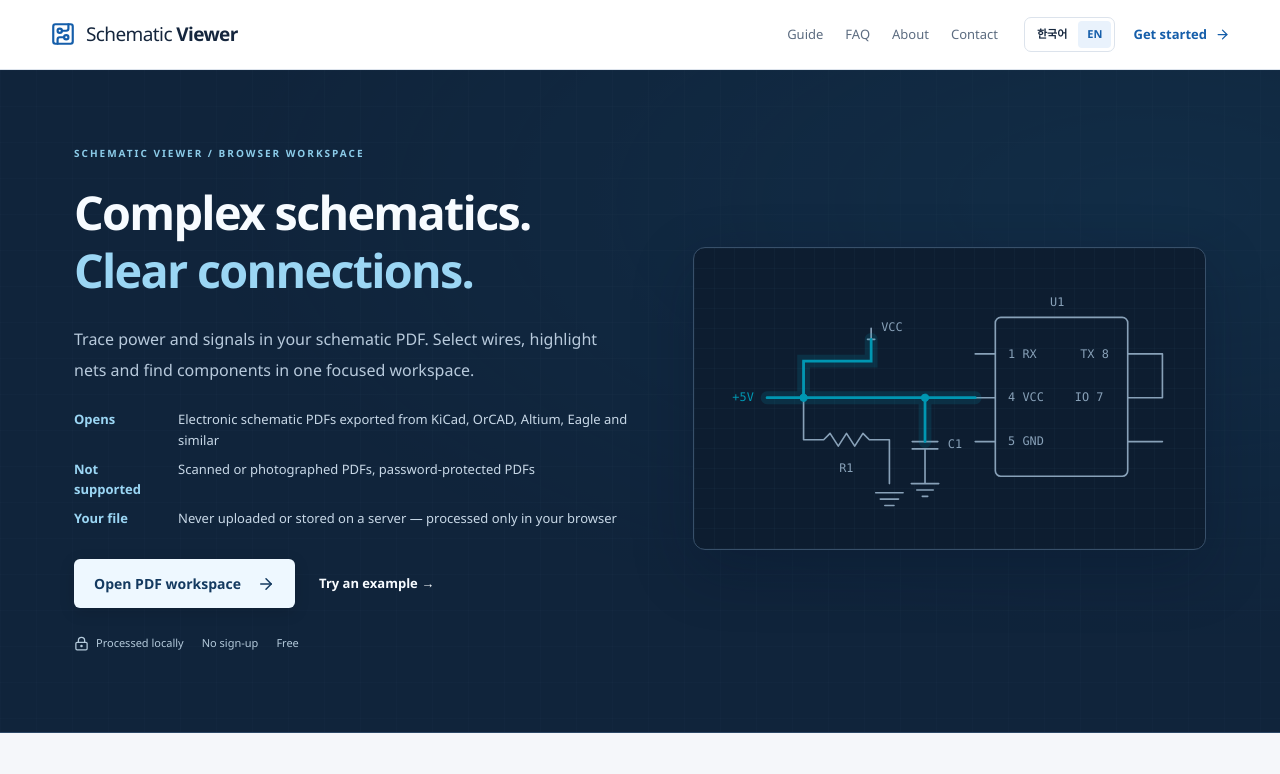
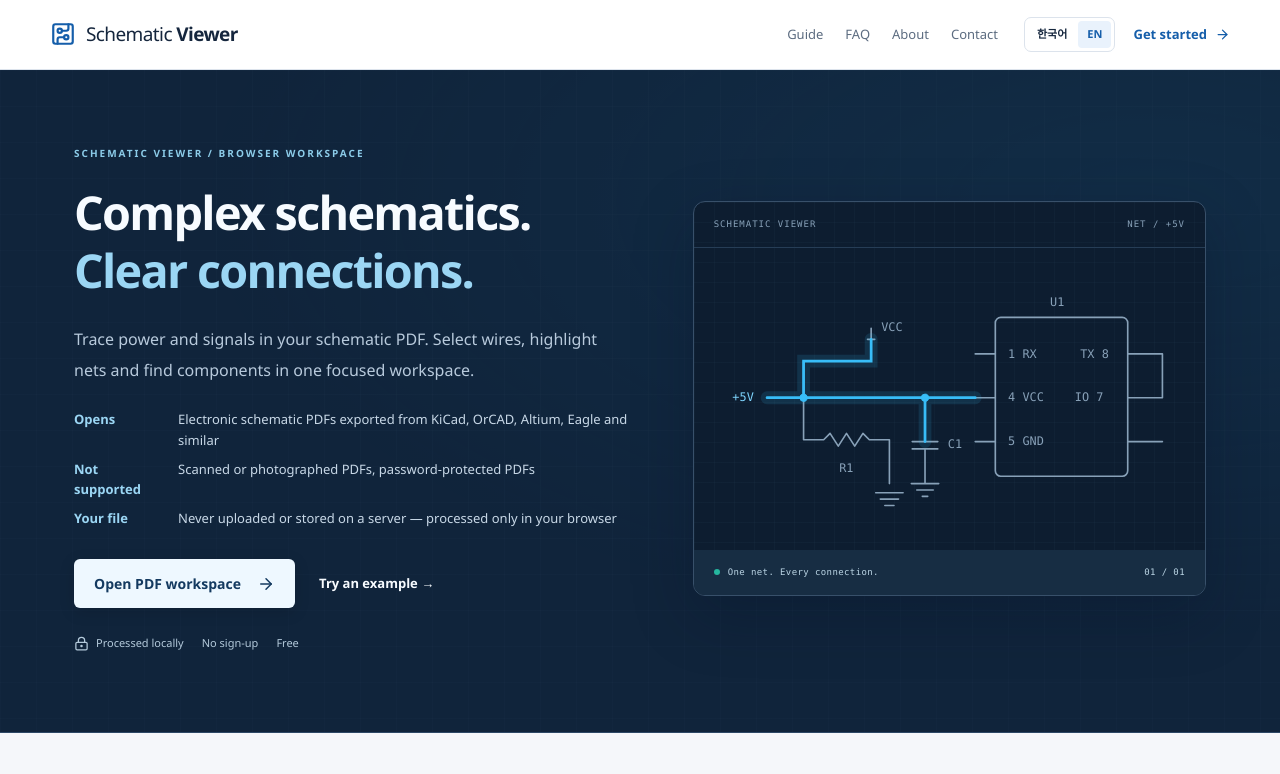
Before and after one commit to jhwankim-sys/schematic-explorer, a React (Vite) app: page / in a window 1280 px wide. Shown: the top 774 px of the page. Built offline with nearby package versions, Linux system fonts and the light colour scheme.

Commit message:
ui: restore previous components, fix upload screen Korean copy

```diff
--- a/src/components/circuit-artwork.tsx
+++ b/src/components/circuit-artwork.tsx
@@ -4,20 +4,22 @@ import { useT } from "../i18n.tsx";
 export function CircuitArtwork() {
   const t = useT();
   return <div className="circuit-artwork">
+    <div className="circuit-topline"><span>SCHEMATIC VIEWER</span><span>NET / +5V</span></div>
     <svg viewBox="0 0 560 330" role="img" aria-label={t("같은 전원 노드를 강조한 회로 예시", "Illustration of a highlighted power net")}>
       <g fill="none" stroke="currentColor" strokeWidth="1.8" strokeLinecap="round" strokeLinejoin="round">
         <rect x="330" y="76" width="145" height="174" rx="6" />
         <path d="M308 116h22m-22 48h22m-22 48h22M475 116h38m-38 48h38m-38 48h38M80 164h40m0 0v-40h74m0 0v-24M120 164v46h22l7-7 9 14 9-14 9 14 9-14 7 7h22v48M198 100h-8m4-12v12M199 268h30m-25 7h20m-15 7h10M513 116v48" />
         <path d="M253 164v48m-14 0h28m-28 8h28m-14 0v38m-15 0h30m-24 7h18m-12 7h6" />
       </g>
-      <g fill="none" stroke="var(--net-highlight)" strokeLinecap="round">
-        <path d="M80 164h228M120 164v-40h74v-24M253 164v48" strokeWidth="14" opacity=".16" />
+      <g fill="none" stroke="#38bdf8" strokeLinecap="round">
+        <path d="M80 164h228M120 164v-40h74v-24M253 164v48" strokeWidth="14" opacity=".13" />
         <path d="M80 164h228M120 164v-40h74v-24M253 164v48" strokeWidth="3" />
-        <circle cx="120" cy="164" r="4" fill="var(--net-highlight)" /><circle cx="253" cy="164" r="4" fill="var(--net-highlight)" />
+        <circle cx="120" cy="164" r="4" fill="#38bdf8" /><circle cx="253" cy="164" r="4" fill="#38bdf8" />
       </g>
       <g fill="currentColor" fontFamily="ui-monospace, Consolas, monospace" fontSize="13">
-        <text x="42" y="168" fill="var(--net-highlight)">+5V</text><text x="205" y="91">VCC</text><text x="159" y="245">R1</text><text x="278" y="219">C1</text><text x="390" y="63">U1</text><text x="344" y="120">1 RX</text><text x="344" y="168">4 VCC</text><text x="344" y="216">5 GND</text><text x="423" y="120">TX 8</text><text x="417" y="168">IO 7</text>
+        <text x="42" y="168" fill="#7dd3fc">+5V</text><text x="205" y="91">VCC</text><text x="159" y="245">R1</text><text x="278" y="219">C1</text><text x="390" y="63">U1</text><text x="344" y="120">1 RX</text><text x="344" y="168">4 VCC</text><text x="344" y="216">5 GND</text><text x="423" y="120">TX 8</text><text x="417" y="168">IO 7</text>
       </g>
     </svg>
+    <div className="circuit-bottomline"><span className="status-dot" />{t("같은 노드의 연결을 한눈에", "One net. Every connection.")}<span>01 / 01</span></div>
   </div>;
 }
--- a/src/components/sidebar.tsx
+++ b/src/components/sidebar.tsx
@@ -265,7 +265,7 @@ function NetGroup({
   const t = useT();
   return (
     <section className="mb-3">
-      <h3 className="px-2 pb-1 pt-2 text-xs font-semibold text-muted-foreground">{title}</h3>
+      <h3 className="px-2 pb-1 pt-2 text-[11px] font-semibold uppercase tracking-wide text-muted-foreground">{title}</h3>
       <ul className="flex flex-col">
         {items.map((n) => {
           const active = selected?.toUpperCase() === n.name.toUpperCase();
--- a/src/components/upload-hero.tsx
+++ b/src/components/upload-hero.tsx
@@ -1,6 +1,7 @@
 import { useRef } from "react";
-import { FileUp } from "lucide-react";
+import { FileUp, LockKeyhole, ArrowRight, FileSearch, CircuitBoard } from "lucide-react";
 import { Button } from "./ui.tsx";
+import { CircuitArtwork } from "./circuit-artwork.tsx";
 import { usePageHref, useT } from "../i18n.tsx";
 
 export function UploadHero({ onFile, onExample, busy }: { onFile: (f: File) => void; onExample: () => void; busy: boolean }) {
@@ -8,18 +9,22 @@ export function UploadHero({ onFile, onExample, busy }: { onFile: (f: File) => v
   const t = useT();
   const href = usePageHref();
   return <section aria-labelledby="upload-title" className="upload-screen">
-    <div className="upload-box">
-      <h1 id="upload-title">{t("회로도 PDF 열기", "Open a schematic PDF")}</h1>
-      <p className="upload-lede">{t("KiCad, OrCAD, Altium, Eagle 등에서 내보낸 벡터 PDF를 열 수 있습니다. 스캔본·사진·암호가 걸린 PDF는 분석할 수 없습니다.", "Works with vector PDFs exported from KiCad, OrCAD, Altium, Eagle and similar tools. Scanned, photographed and password-protected PDFs can't be analyzed.")}</p>
-      <div className="upload-zone">
-        <FileUp size={28} aria-hidden="true" />
-        <p className="upload-drop">{t("PDF 파일을 여기에 끌어다 놓거나", "Drop a PDF here, or")}</p>
+    <div className="upload-layout"><div className="upload-copy">
+      <p className="eyebrow">SCHEMATIC VIEWER / WORKSPACE</p>
+      <h1 id="upload-title">{t("회로도 PDF를 열어 보세요")}</h1>
+      {/* what it opens, which files, and where the file goes — before the button */}
+      <ul className="upload-facts">
+        <li><CircuitBoard aria-hidden="true" /><span><strong>{t("어떤 도구인가요")}</strong>{t("전자회로 회로도 PDF를 열어 배선 연결(노드)과 부품을 찾아 줍니다.", "Opens electronic schematic PDFs and traces their nets and parts.")}</span></li>
+        <li><FileSearch aria-hidden="true" /><span><strong>{t("지원 형식")}</strong>{t("KiCad·OrCAD·Altium·Eagle 등에서 내보낸 벡터 PDF. 스캔·사진 PDF와 암호 걸린 PDF는 분석할 수 없습니다.", "Vector PDFs exported from KiCad, OrCAD, Altium, Eagle and similar. Scanned, photographed or password-protected PDFs cannot be analyzed.")}</span></li>
+        <li><LockKeyhole aria-hidden="true" /><span><strong>{t("파일 저장")}</strong>{t("파일은 서버로 전송·저장되지 않고 이 브라우저 안에서만 처리되며, 창을 닫으면 사라집니다.", "Your file is never uploaded or stored on a server. It is processed in this browser only and is gone when you close the page.")}</span></li>
+      </ul>
+      <div className="upload-zone"><FileUp size={32} aria-hidden="true" /><h2>{t("파일을 선택하거나 끌어다 놓으세요")}</h2>
         <input ref={inputRef} type="file" accept="application/pdf,.pdf" className="sr-only" aria-label={t("회로도 PDF 파일 선택")} onChange={(e) => { const f = e.target.files?.[0]; if (f) onFile(f); e.target.value = ""; }} />
-        <Button size="lg" onClick={() => inputRef.current?.click()} disabled={busy}>{t("파일 선택", "Choose a file")}</Button>
+        <Button size="lg" onClick={() => inputRef.current?.click()} disabled={busy}>{t("PDF 파일 선택")}<ArrowRight aria-hidden="true" /></Button>
+        <Button variant="outline" onClick={onExample} disabled={busy}>{t("예제 회로도로 먼저 해 보기", "Try an example schematic")}</Button>
+        <p>{t("예제: Olimex ESP32-PoE 공개 회로도 (Apache-2.0)", "Example: Olimex ESP32-PoE open-hardware schematic (Apache-2.0)")}</p>
       </div>
-      <p className="upload-example">{t("파일이 없다면", "No file at hand?")} <button type="button" className="link-button" onClick={onExample} disabled={busy}>{t("예제 회로도 열기", "Open the example schematic")}</button> <span>{t("(Olimex ESP32-PoE, Apache-2.0)", "(Olimex ESP32-PoE, Apache-2.0)")}</span></p>
-      <p className="upload-privacy">{t("파일은 서버로 보내지 않고 이 브라우저에서만 처리하며, 탭을 닫으면 사라집니다.", "Your file is never uploaded. It is processed in this browser only and is gone when you close the tab.")}</p>
-      <p className="upload-help"><a href={href("/guide/")}>{t("사용법", "Guide")}</a> · <a href={href("/help/formats/")}>{t("파일이 열리지 않을 때", "If a file won't open")}</a></p>
-    </div>
+      <p className="upload-help">{t("처음이라면", "New here?")} <a href={href("/guide/")}>{t("사용법", "Read the guide")}</a> · <a href={href("/help/formats/")}>{t("파일이 열리지 않을 때", "If a file won't open")}</a></p>
+    </div><div className="upload-art"><CircuitArtwork /><p>{t("배선을 클릭해 연결을 확인하세요")}</p></div></div>
   </section>;
 }
```
